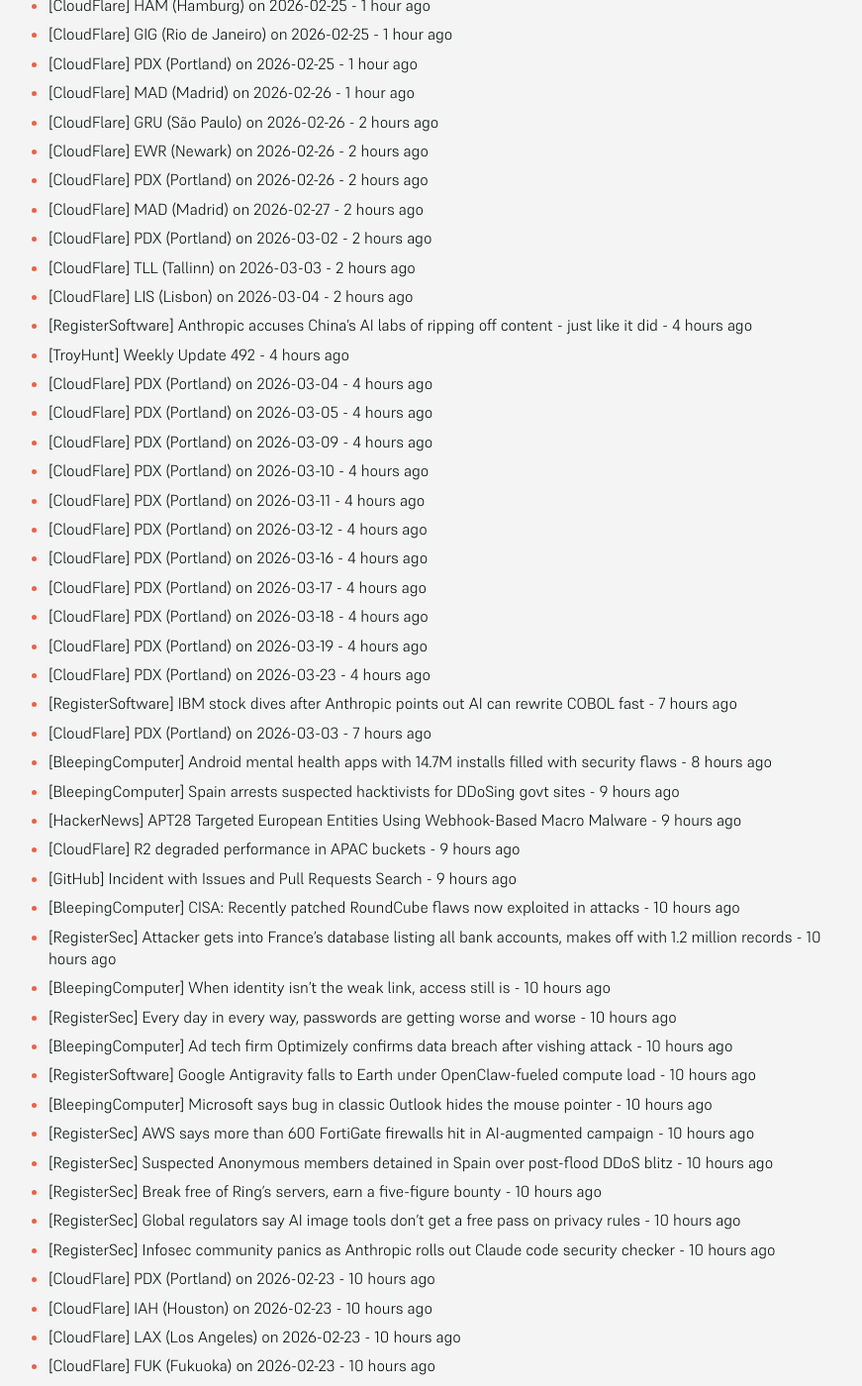
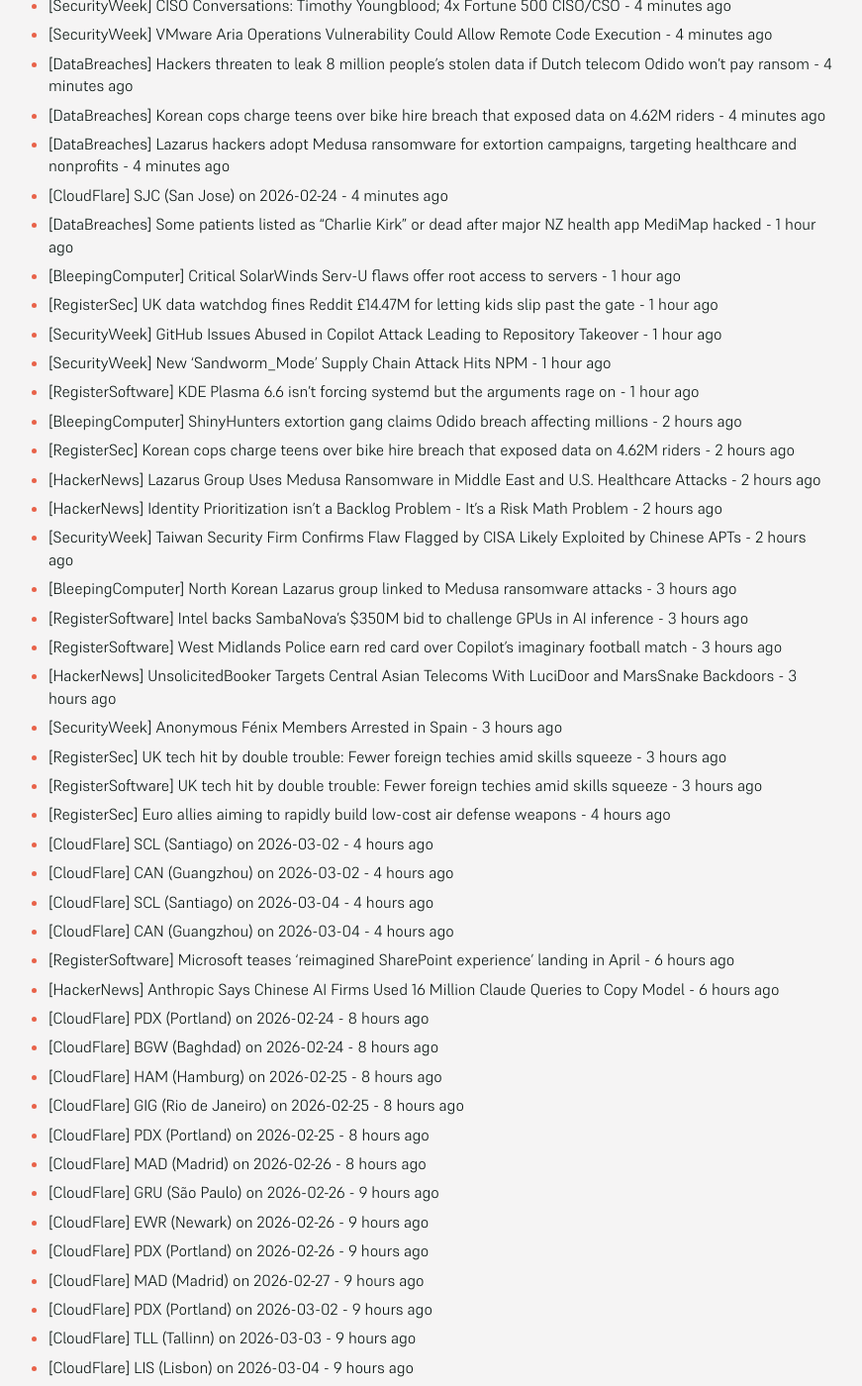
Before and after one commit to SecOpsNews/news, a Jekyll site: the page built from index.md, in a window 1280 px wide and 1400 px high, scrolled down 339 px. Shown: the whole window at 99% size, without its empty margins (215-1086 px from the left). Built offline with Jekyll 4.4.1, drawn with Linux system fonts in a browser that asks for light colours; some of the changed text lies outside the part shown.

Commit message:
New Feed

```diff
--- a/index.md
+++ b/index.md
@@ -9,126 +9,159 @@ description: Latest Updates
 
 <!-- SecOps start -->
 
-- [CloudFlare] PDX (Portland) on 2026-02-24 - 1 hour ago
-- [CloudFlare] BGW (Baghdad) on 2026-02-24 - 1 hour ago
-- [CloudFlare] HAM (Hamburg) on 2026-02-25 - 1 hour ago
-- [CloudFlare] GIG (Rio de Janeiro) on 2026-02-25 - 1 hour ago
-- [CloudFlare] PDX (Portland) on 2026-02-25 - 1 hour ago
-- [CloudFlare] MAD (Madrid) on 2026-02-26 - 1 hour ago
-- [CloudFlare] GRU (São Paulo) on 2026-02-26 - 2 hours ago
-- [CloudFlare] EWR (Newark) on 2026-02-26 - 2 hours ago
-- [CloudFlare] PDX (Portland) on 2026-02-26 - 2 hours ago
-- [CloudFlare] MAD (Madrid) on 2026-02-27 - 2 hours ago
-- [CloudFlare] PDX (Portland) on 2026-03-02 - 2 hours ago
-- [CloudFlare] TLL (Tallinn) on 2026-03-03 - 2 hours ago
-- [CloudFlare] LIS (Lisbon) on 2026-03-04 - 2 hours ago
-- [RegisterSoftware] Anthropic accuses China's AI labs of ripping off content - just like it did - 4 hours ago
-- [TroyHunt] Weekly Update 492 - 4 hours ago
-- [CloudFlare] PDX (Portland) on 2026-03-04 - 4 hours ago
-- [CloudFlare] PDX (Portland) on 2026-03-05 - 4 hours ago
-- [CloudFlare] PDX (Portland) on 2026-03-09 - 4 hours ago
-- [CloudFlare] PDX (Portland) on 2026-03-10 - 4 hours ago
-- [CloudFlare] PDX (Portland) on 2026-03-11 - 4 hours ago
-- [CloudFlare] PDX (Portland) on 2026-03-12 - 4 hours ago
-- [CloudFlare] PDX (Portland) on 2026-03-16 - 4 hours ago
-- [CloudFlare] PDX (Portland) on 2026-03-17 - 4 hours ago
-- [CloudFlare] PDX (Portland) on 2026-03-18 - 4 hours ago
-- [CloudFlare] PDX (Portland) on 2026-03-19 - 4 hours ago
-- [CloudFlare] PDX (Portland) on 2026-03-23 - 4 hours ago
-- [RegisterSoftware] IBM stock dives after Anthropic points out AI can rewrite COBOL fast - 7 hours ago
-- [CloudFlare] PDX (Portland) on 2026-03-03 - 7 hours ago
-- [BleepingComputer] Android mental health apps with 14.7M installs filled with security flaws - 8 hours ago
-- [BleepingComputer] Spain arrests suspected hacktivists for DDoSing govt sites - 9 hours ago
-- [HackerNews] APT28 Targeted European Entities Using Webhook-Based Macro Malware - 9 hours ago
-- [CloudFlare] R2 degraded performance in APAC buckets - 9 hours ago
-- [GitHub] Incident with Issues and Pull Requests Search - 9 hours ago
-- [BleepingComputer] CISA: Recently patched RoundCube flaws now exploited in attacks - 10 hours ago
-- [RegisterSec] Attacker gets into France's database listing all bank accounts, makes off with 1.2 million records - 10 hours ago
-- [BleepingComputer] When identity isn’t the weak link, access still is - 10 hours ago
-- [RegisterSec] Every day in every way, passwords are getting worse and worse - 10 hours ago
-- [BleepingComputer] Ad tech firm Optimizely confirms data breach after vishing attack - 10 hours ago
-- [RegisterSoftware] Google Antigravity falls to Earth under OpenClaw-fueled compute load - 10 hours ago
-- [BleepingComputer] Microsoft says bug in classic Outlook hides the mouse pointer - 10 hours ago
-- [RegisterSec] AWS says more than 600 FortiGate firewalls hit in AI-augmented campaign - 10 hours ago
-- [RegisterSec] Suspected Anonymous members detained in Spain over post-flood DDoS blitz - 10 hours ago
-- [RegisterSec] Break free of Ring's servers, earn a five-figure bounty - 10 hours ago
-- [RegisterSec] Global regulators say AI image tools don't get a free pass on privacy rules - 10 hours ago
-- [RegisterSec] Infosec community panics as Anthropic rolls out Claude code security checker - 10 hours ago
-- [CloudFlare] PDX (Portland) on 2026-02-23 - 10 hours ago
-- [CloudFlare] IAH (Houston) on 2026-02-23 - 10 hours ago
-- [CloudFlare] LAX (Los Angeles) on 2026-02-23 - 10 hours ago
-- [CloudFlare] FUK (Fukuoka) on 2026-02-23 - 10 hours ago
-- [CloudFlare] Issues with Dashboard Sessions - 10 hours ago
-- [CloudFlare] COK (Kochi) on 2026-02-23 - 10 hours ago
-- [CloudFlare] GIG (Rio de Janeiro) on 2026-02-24 - 10 hours ago
-- [CloudFlare] YYZ (Toronto) on 2026-02-24 - 10 hours ago
-- [CloudFlare] MCI (Kansas City) on 2026-02-24 - 10 hours ago
-- [CloudFlare] MIA (Miami) on 2026-02-24 - 10 hours ago
-- [CloudFlare] SJC (San Jose) on 2026-02-24 - 10 hours ago
-- [CloudFlare] PDX (Portland) on 2026-02-24 - 10 hours ago
-- [CloudFlare] BGW (Baghdad) on 2026-02-24 - 10 hours ago
-- [CloudFlare] HAM (Hamburg) on 2026-02-25 - 10 hours ago
-- [CloudFlare] GIG (Rio de Janeiro) on 2026-02-25 - 10 hours ago
-- [CloudFlare] PDX (Portland) on 2026-02-25 - 10 hours ago
-- [CloudFlare] MAD (Madrid) on 2026-02-26 - 10 hours ago
-- [CloudFlare] GRU (São Paulo) on 2026-02-26 - 10 hours ago
-- [CloudFlare] EWR (Newark) on 2026-02-26 - 10 hours ago
-- [CloudFlare] PDX (Portland) on 2026-02-26 - 10 hours ago
-- [CloudFlare] MAD (Madrid) on 2026-02-27 - 10 hours ago
-- [CloudFlare] PDX (Portland) on 2026-03-02 - 10 hours ago
-- [CloudFlare] TLL (Tallinn) on 2026-03-03 - 10 hours ago
-- [CloudFlare] LIS (Lisbon) on 2026-03-04 - 10 hours ago
-- [GitHub] Incident with Copilot - 10 hours ago
-- [GitHub] Incident with Actions - 10 hours ago
-- [GitHub] Code search experiencing degraded performance - 10 hours ago
-- [RegisterSoftware] Workaholic open source developers need to take breaks - 11 hours ago
-- [RegisterSec] Infosec community panics as Anthropic rolls out Claude code security checker - 11 hours ago
-- [GitHub] Code search experiencing degraded performance - 11 hours ago
-- [CloudFlare] MIA (Miami) on 2026-02-24 - 11 hours ago
-- [BleepingComputer] Microsoft says bug in classic Outlook hides the mouse pointer - 12 hours ago
-- [CloudFlare] BOM (Mumbai) on 2026-02-23 - 12 hours ago
-- [CloudFlare] SJC (San Jose) on 2026-02-24 - 12 hours ago
-- [BleepingComputer] Ad tech firm Optimizely confirms data breach after vishing attack - 13 hours ago
-- [IT Governance] Business Impact Analysis: A Practical Approach - 13 hours ago
-- [HackerNews] Wormable XMRig Campaign Uses BYOVD Exploit and Time-Based Logic Bomb - 13 hours ago
-- [RegisterSoftware] Indie web browser Ladybird flutters toward Rust with a little help from AI - 13 hours ago
-- [RegisterSoftware] Microsoft execs worry AI will eat entry level coding jobs - 13 hours ago
-- [CloudFlare] MCI (Kansas City) on 2026-02-24 - 13 hours ago
-- [CloudFlare] LIS (Lisbon) on 2026-03-04 - 13 hours ago
-- [CloudFlare] YYZ (Toronto) on 2026-02-23 - 14 hours ago
-- [CloudFlare] YYZ (Toronto) on 2026-02-24 - 14 hours ago
-- [RegisterSec] Global regulators say AI image tools don't get a free pass on privacy rules - 14 hours ago
-- [RegisterSoftware] Global regulators say AI image tools don't get a free pass on privacy rules - 14 hours ago
-- [RegisterSec] Break free of Ring's servers, earn a five-figure bounty - 15 hours ago
-- [SecurityWeek] US Healthcare Diagnostic Firm Says 140,000 Affected by Data Breach - 15 hours ago
-- [CloudFlare] HAM (Hamburg) on 2026-02-25 - 15 hours ago
-- [CloudFlare] MAD (Madrid) on 2026-02-26 - 15 hours ago
-- [CloudFlare] EWR (Newark) on 2026-02-26 - 15 hours ago
-- [CloudFlare] MAD (Madrid) on 2026-02-27 - 15 hours ago
-- [BleepingComputer] When identity isn’t the weak link, access still is - 16 hours ago
-- [RegisterSoftware] Altman: You think AI is wasted energy? Try raising 100 billion humans - 16 hours ago
-- [RegisterSoftware] Gemini users say their chat histories have quietly vanished - 16 hours ago
-- [CloudFlare] LAX (Los Angeles) on 2026-02-23 - 16 hours ago
-- [SecurityWeek] Ukrainian Gets 5 Years in US Prison for Aiding North Korean IT Fraud - 17 hours ago
-- [HackerNews] ⚡ Weekly Recap: Double-Tap Skimmers, PromptSpy AI, 30Tbps DDoS, Docker Malware & More - 17 hours ago
-- [RegisterSec] Suspected Anonymous members detained in Spain over post-flood DDoS blitz - 18 hours ago
-- [SecurityWeek] Romanian Hacker Pleads Guilty to Selling Access to US State Network - 18 hours ago
-- [SecurityWeek] Autonomous AI Agents Provide New Class of Supply Chain Attack - 18 hours ago
-- [HackerNews] How Exposed Endpoints Increase Risk Across LLM Infrastructure - 18 hours ago
-- [RegisterSoftware] Altman: You think AI is inefficient? Try raising 100 billion humans - 18 hours ago
-- [SecurityWeek] Hundreds of FortiGate Firewalls Hacked in AI-Powered Attacks: AWS - 19 hours ago
-- [HackerNews] Malicious npm Packages Harvest Crypto Keys, CI Secrets, and API Tokens - 19 hours ago
-- [IT Governance] The 5 Biggest Phishing Scams of All Time - 19 hours ago
-- [RegisterSoftware] AWS says more than 600 FortiGate firewalls hit in AI-augmented campaign - 19 hours ago
-- [RegisterSec] AWS says more than 600 FortiGate firewalls hit in AI-augmented campaign - 19 hours ago
-- [BleepingComputer] CISA: Recently patched RoundCube flaws now exploited in attacks - 19 hours ago
-- [IT Governance] ISO 27001 vs SOC 2 Certification: What’s the Difference? - 20 hours ago
-- [SecurityWeek] Mississippi Hospital System Closes All Clinics After Ransomware Attack - 20 hours ago
-- [SecurityWeek] Recent RoundCube Webmail Vulnerability Exploited in Attacks - 20 hours ago
-- [RegisterSoftware] Feeling the burn: When open source developers decide to take a break - 20 hours ago
-- [RegisterSec] Every day in every way, passwords are getting worse and worse - 21 hours ago
-- [SecurityWeek] PayPal Data Breach Led to Fraudulent Transactions - 21 hours ago
-- [HackerNews] MuddyWater Targets MENA Organizations with GhostFetch, CHAR, and HTTP_VIP - 23 hours ago
+- [RegisterSoftware] Euro hosting giant hiking prices by up to 50% from April Fool's Day - 4 minutes ago
+- [Slack] Incident: Issue with Slack Direct Messaging - 4 minutes ago
+- [SecurityWeek] CISO Conversations: Timothy Youngblood; 4x Fortune 500 CISO/CSO - 4 minutes ago
+- [SecurityWeek] VMware Aria Operations Vulnerability Could Allow Remote Code Execution - 4 minutes ago
+- [DataBreaches] Hackers threaten to leak 8 million people’s stolen data if Dutch telecom Odido won’t pay ransom - 4 minutes ago
+- [DataBreaches] Korean cops charge teens over bike hire breach that exposed data on 4.62M riders - 4 minutes ago
+- [DataBreaches] Lazarus hackers adopt Medusa ransomware for extortion campaigns, targeting healthcare and nonprofits - 4 minutes ago
+- [CloudFlare] SJC (San Jose) on 2026-02-24 - 4 minutes ago
+- [DataBreaches] Some patients listed as “Charlie Kirk” or dead after major NZ health app MediMap hacked - 1 hour ago
+- [BleepingComputer] Critical SolarWinds Serv-U flaws offer root access to servers - 1 hour ago
+- [RegisterSec] UK data watchdog fines Reddit £14.47M for letting kids slip past the gate - 1 hour ago
+- [SecurityWeek] GitHub Issues Abused in Copilot Attack Leading to Repository Takeover - 1 hour ago
+- [SecurityWeek] New ‘Sandworm_Mode’ Supply Chain Attack Hits NPM - 1 hour ago
+- [RegisterSoftware] KDE Plasma 6.6 isn't forcing systemd but the arguments rage on - 1 hour ago
+- [BleepingComputer] ShinyHunters extortion gang claims Odido breach affecting millions - 2 hours ago
+- [RegisterSec] Korean cops charge teens over bike hire breach that exposed data on 4.62M riders - 2 hours ago
+- [HackerNews] Lazarus Group Uses Medusa Ransomware in Middle East and U.S. Healthcare Attacks - 2 hours ago
+- [HackerNews] Identity Prioritization isn't a Backlog Problem - It's a Risk Math Problem - 2 hours ago
+- [SecurityWeek] Taiwan Security Firm Confirms Flaw Flagged by CISA Likely Exploited by Chinese APTs - 2 hours ago
+- [BleepingComputer] North Korean Lazarus group linked to Medusa ransomware attacks - 3 hours ago
+- [RegisterSoftware] Intel backs SambaNova's $350M bid to challenge GPUs in AI inference - 3 hours ago
+- [RegisterSoftware] West Midlands Police earn red card over Copilot's imaginary football match - 3 hours ago
+- [HackerNews] UnsolicitedBooker Targets Central Asian Telecoms With LuciDoor and MarsSnake Backdoors - 3 hours ago
+- [SecurityWeek] Anonymous Fénix Members Arrested in Spain - 3 hours ago
+- [RegisterSec] UK tech hit by double trouble: Fewer foreign techies amid skills squeeze - 3 hours ago
+- [RegisterSoftware] UK tech hit by double trouble: Fewer foreign techies amid skills squeeze - 3 hours ago
+- [RegisterSec] Euro allies aiming to rapidly build low-cost air defense weapons - 4 hours ago
+- [CloudFlare] SCL (Santiago) on 2026-03-02 - 4 hours ago
+- [CloudFlare] CAN (Guangzhou) on 2026-03-02 - 4 hours ago
+- [CloudFlare] SCL (Santiago) on 2026-03-04 - 4 hours ago
+- [CloudFlare] CAN (Guangzhou) on 2026-03-04 - 4 hours ago
+- [RegisterSoftware] Microsoft teases ‘reimagined SharePoint experience’ landing in April - 6 hours ago
+- [HackerNews] Anthropic Says Chinese AI Firms Used 16 Million Claude Queries to Copy Model - 6 hours ago
+- [CloudFlare] PDX (Portland) on 2026-02-24 - 8 hours ago
+- [CloudFlare] BGW (Baghdad) on 2026-02-24 - 8 hours ago
+- [CloudFlare] HAM (Hamburg) on 2026-02-25 - 8 hours ago
+- [CloudFlare] GIG (Rio de Janeiro) on 2026-02-25 - 8 hours ago
+- [CloudFlare] PDX (Portland) on 2026-02-25 - 8 hours ago
+- [CloudFlare] MAD (Madrid) on 2026-02-26 - 8 hours ago
+- [CloudFlare] GRU (São Paulo) on 2026-02-26 - 9 hours ago
+- [CloudFlare] EWR (Newark) on 2026-02-26 - 9 hours ago
+- [CloudFlare] PDX (Portland) on 2026-02-26 - 9 hours ago
+- [CloudFlare] MAD (Madrid) on 2026-02-27 - 9 hours ago
+- [CloudFlare] PDX (Portland) on 2026-03-02 - 9 hours ago
+- [CloudFlare] TLL (Tallinn) on 2026-03-03 - 9 hours ago
+- [CloudFlare] LIS (Lisbon) on 2026-03-04 - 9 hours ago
+- [RegisterSoftware] Anthropic accuses China's AI labs of ripping off content - just like it did - 11 hours ago
+- [TroyHunt] Weekly Update 492 - 11 hours ago
+- [CloudFlare] PDX (Portland) on 2026-03-04 - 11 hours ago
+- [CloudFlare] PDX (Portland) on 2026-03-05 - 11 hours ago
+- [CloudFlare] PDX (Portland) on 2026-03-09 - 11 hours ago
+- [CloudFlare] PDX (Portland) on 2026-03-10 - 11 hours ago
+- [CloudFlare] PDX (Portland) on 2026-03-11 - 11 hours ago
+- [CloudFlare] PDX (Portland) on 2026-03-12 - 11 hours ago
+- [CloudFlare] PDX (Portland) on 2026-03-16 - 11 hours ago
+- [CloudFlare] PDX (Portland) on 2026-03-17 - 11 hours ago
+- [CloudFlare] PDX (Portland) on 2026-03-18 - 11 hours ago
+- [CloudFlare] PDX (Portland) on 2026-03-19 - 11 hours ago
+- [CloudFlare] PDX (Portland) on 2026-03-23 - 11 hours ago
+- [RegisterSoftware] IBM stock dives after Anthropic points out AI can rewrite COBOL fast - 14 hours ago
+- [CloudFlare] PDX (Portland) on 2026-03-03 - 14 hours ago
+- [BleepingComputer] Android mental health apps with 14.7M installs filled with security flaws - 15 hours ago
+- [BleepingComputer] Spain arrests suspected hacktivists for DDoSing govt sites - 16 hours ago
+- [HackerNews] APT28 Targeted European Entities Using Webhook-Based Macro Malware - 16 hours ago
+- [CloudFlare] R2 degraded performance in APAC buckets - 16 hours ago
+- [GitHub] Incident with Issues and Pull Requests Search - 16 hours ago
+- [BleepingComputer] CISA: Recently patched RoundCube flaws now exploited in attacks - 17 hours ago
+- [RegisterSec] Attacker gets into France's database listing all bank accounts, makes off with 1.2 million records - 17 hours ago
+- [BleepingComputer] When identity isn’t the weak link, access still is - 17 hours ago
+- [RegisterSec] Every day in every way, passwords are getting worse and worse - 17 hours ago
+- [BleepingComputer] Ad tech firm Optimizely confirms data breach after vishing attack - 17 hours ago
+- [RegisterSoftware] Google Antigravity falls to Earth under OpenClaw-fueled compute load - 17 hours ago
+- [BleepingComputer] Microsoft says bug in classic Outlook hides the mouse pointer - 17 hours ago
+- [RegisterSec] AWS says more than 600 FortiGate firewalls hit in AI-augmented campaign - 17 hours ago
+- [RegisterSec] Suspected Anonymous members detained in Spain over post-flood DDoS blitz - 17 hours ago
+- [RegisterSec] Break free of Ring's servers, earn a five-figure bounty - 17 hours ago
+- [RegisterSec] Global regulators say AI image tools don't get a free pass on privacy rules - 17 hours ago
+- [RegisterSec] Infosec community panics as Anthropic rolls out Claude code security checker - 17 hours ago
+- [CloudFlare] PDX (Portland) on 2026-02-23 - 17 hours ago
+- [CloudFlare] IAH (Houston) on 2026-02-23 - 17 hours ago
+- [CloudFlare] LAX (Los Angeles) on 2026-02-23 - 17 hours ago
+- [CloudFlare] FUK (Fukuoka) on 2026-02-23 - 17 hours ago
+- [CloudFlare] Issues with Dashboard Sessions - 17 hours ago
+- [CloudFlare] COK (Kochi) on 2026-02-23 - 17 hours ago
+- [CloudFlare] GIG (Rio de Janeiro) on 2026-02-24 - 17 hours ago
+- [CloudFlare] YYZ (Toronto) on 2026-02-24 - 17 hours ago
+- [CloudFlare] MCI (Kansas City) on 2026-02-24 - 17 hours ago
+- [CloudFlare] MIA (Miami) on 2026-02-24 - 17 hours ago
+- [CloudFlare] SJC (San Jose) on 2026-02-24 - 17 hours ago
+- [CloudFlare] PDX (Portland) on 2026-02-24 - 17 hours ago
+- [CloudFlare] BGW (Baghdad) on 2026-02-24 - 17 hours ago
+- [CloudFlare] HAM (Hamburg) on 2026-02-25 - 17 hours ago
+- [CloudFlare] GIG (Rio de Janeiro) on 2026-02-25 - 17 hours ago
+- [CloudFlare] PDX (Portland) on 2026-02-25 - 17 hours ago
+- [CloudFlare] MAD (Madrid) on 2026-02-26 - 17 hours ago
+- [CloudFlare] GRU (São Paulo) on 2026-02-26 - 17 hours ago
+- [CloudFlare] EWR (Newark) on 2026-02-26 - 17 hours ago
+- [CloudFlare] PDX (Portland) on 2026-02-26 - 17 hours ago
+- [CloudFlare] MAD (Madrid) on 2026-02-27 - 17 hours ago
+- [CloudFlare] PDX (Portland) on 2026-03-02 - 17 hours ago
+- [CloudFlare] TLL (Tallinn) on 2026-03-03 - 17 hours ago
+- [CloudFlare] LIS (Lisbon) on 2026-03-04 - 17 hours ago
+- [GitHub] Incident with Copilot - 17 hours ago
+- [GitHub] Incident with Actions - 17 hours ago
+- [GitHub] Code search experiencing degraded performance - 17 hours ago
+- [RegisterSoftware] Workaholic open source developers need to take breaks - 18 hours ago
+- [RegisterSec] Infosec community panics as Anthropic rolls out Claude code security checker - 18 hours ago
+- [GitHub] Code search experiencing degraded performance - 18 hours ago
+- [CloudFlare] MIA (Miami) on 2026-02-24 - 18 hours ago
+- [BleepingComputer] Microsoft says bug in classic Outlook hides the mouse pointer - 18 hours ago
+- [CloudFlare] BOM (Mumbai) on 2026-02-23 - 19 hours ago
+- [CloudFlare] SJC (San Jose) on 2026-02-24 - 19 hours ago
+- [BleepingComputer] Ad tech firm Optimizely confirms data breach after vishing attack - 20 hours ago
+- [IT Governance] Business Impact Analysis: A Practical Approach - 20 hours ago
+- [HackerNews] Wormable XMRig Campaign Uses BYOVD Exploit and Time-Based Logic Bomb - 20 hours ago
+- [RegisterSoftware] Indie web browser Ladybird flutters toward Rust with a little help from AI - 20 hours ago
+- [RegisterSoftware] Microsoft execs worry AI will eat entry level coding jobs - 20 hours ago
+- [CloudFlare] MCI (Kansas City) on 2026-02-24 - 20 hours ago
+- [CloudFlare] LIS (Lisbon) on 2026-03-04 - 20 hours ago
+- [CloudFlare] YYZ (Toronto) on 2026-02-23 - 21 hours ago
+- [CloudFlare] YYZ (Toronto) on 2026-02-24 - 21 hours ago
+- [RegisterSec] Global regulators say AI image tools don't get a free pass on privacy rules - 21 hours ago
+- [RegisterSoftware] Global regulators say AI image tools don't get a free pass on privacy rules - 21 hours ago
+- [RegisterSec] Break free of Ring's servers, earn a five-figure bounty - 22 hours ago
+- [SecurityWeek] US Healthcare Diagnostic Firm Says 140,000 Affected by Data Breach - 22 hours ago
+- [CloudFlare] HAM (Hamburg) on 2026-02-25 - 22 hours ago
+- [CloudFlare] MAD (Madrid) on 2026-02-26 - 22 hours ago
+- [CloudFlare] EWR (Newark) on 2026-02-26 - 22 hours ago
+- [CloudFlare] MAD (Madrid) on 2026-02-27 - 22 hours ago
+- [BleepingComputer] When identity isn’t the weak link, access still is - 23 hours ago
+- [RegisterSoftware] Altman: You think AI is wasted energy? Try raising 100 billion humans - 23 hours ago
+- [RegisterSoftware] Gemini users say their chat histories have quietly vanished - 23 hours ago
+- [CloudFlare] LAX (Los Angeles) on 2026-02-23 - 23 hours ago
+- [SecurityWeek] Ukrainian Gets 5 Years in US Prison for Aiding North Korean IT Fraud - 1 day ago
+- [HackerNews] ⚡ Weekly Recap: Double-Tap Skimmers, PromptSpy AI, 30Tbps DDoS, Docker Malware & More - 1 day ago
+- [RegisterSec] Suspected Anonymous members detained in Spain over post-flood DDoS blitz - 1 day ago
+- [SecurityWeek] Romanian Hacker Pleads Guilty to Selling Access to US State Network - 1 day ago
+- [SecurityWeek] Autonomous AI Agents Provide New Class of Supply Chain Attack - 1 day ago
+- [HackerNews] How Exposed Endpoints Increase Risk Across LLM Infrastructure - 1 day ago
+- [RegisterSoftware] Altman: You think AI is inefficient? Try raising 100 billion humans - 1 day ago
+- [SecurityWeek] Hundreds of FortiGate Firewalls Hacked in AI-Powered Attacks: AWS - 1 day ago
+- [HackerNews] Malicious npm Packages Harvest Crypto Keys, CI Secrets, and API Tokens - 1 day ago
+- [IT Governance] The 5 Biggest Phishing Scams of All Time - 1 day ago
+- [RegisterSoftware] AWS says more than 600 FortiGate firewalls hit in AI-augmented campaign - 1 day ago
+- [RegisterSec] AWS says more than 600 FortiGate firewalls hit in AI-augmented campaign - 1 day ago
+- [BleepingComputer] CISA: Recently patched RoundCube flaws now exploited in attacks - 1 day ago
+- [IT Governance] ISO 27001 vs SOC 2 Certification: What’s the Difference? - 1 day ago
+- [SecurityWeek] Mississippi Hospital System Closes All Clinics After Ransomware Attack - 1 day ago
+- [SecurityWeek] Recent RoundCube Webmail Vulnerability Exploited in Attacks - 1 day ago
+- [RegisterSoftware] Feeling the burn: When open source developers decide to take a break - 1 day ago
+- [RegisterSec] Every day in every way, passwords are getting worse and worse - 1 day ago
+- [SecurityWeek] PayPal Data Breach Led to Fraudulent Transactions - 1 day ago
+- [HackerNews] MuddyWater Targets MENA Organizations with GhostFetch, CHAR, and HTTP_VIP - 1 day ago
 - [CloudFlare] GIG (Rio de Janeiro) on 2026-02-25 - 1 day ago
 - [CloudFlare] GRU (São Paulo) on 2026-02-26 - 1 day ago
 - [CloudFlare] COK (Kochi) on 2026-02-23 - 1 day ago
@@ -145,7 +178,6 @@ description: Latest Updates
 - [DataBreaches] Top NATO allies believe cyberattacks on hospitals are an act of war. They’re still struggling to fight back. - 1 day ago
 - [BleepingComputer] Arkanix Stealer pops up as short-lived AI info-stealer experiment - 1 day ago
 - [DataBreaches] The hospitality sector continues to be lucrative targets - 1 day ago
-- [RegisterSec] UK council faces data breach claim after mishandling trans complaints - 1 day ago
 - [DataBreaches] Russian-linked hackers appear to have launched a crippling cyberattack on Western New Mexico University - 10 months ago
 - [DataBreaches] SK Telecom vows to take full responsibility for damage from recent data leak - 10 months ago
 - [HackerNews] Storm-1977 Hits Education Clouds with AzureChecker, Deploys 200+ Crypto Mining Containers - 10 months ago
```
